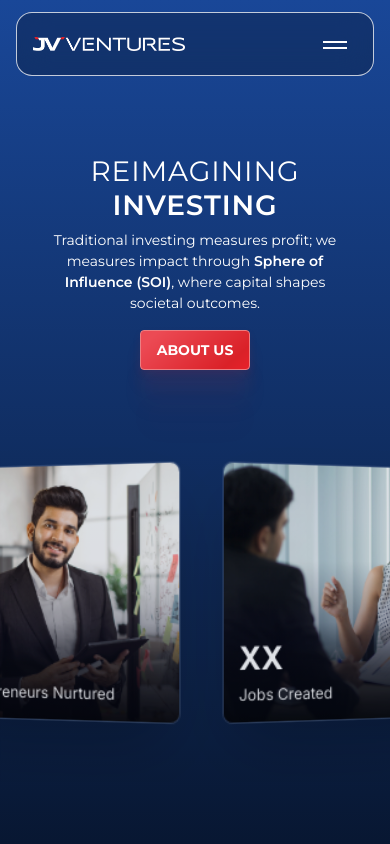
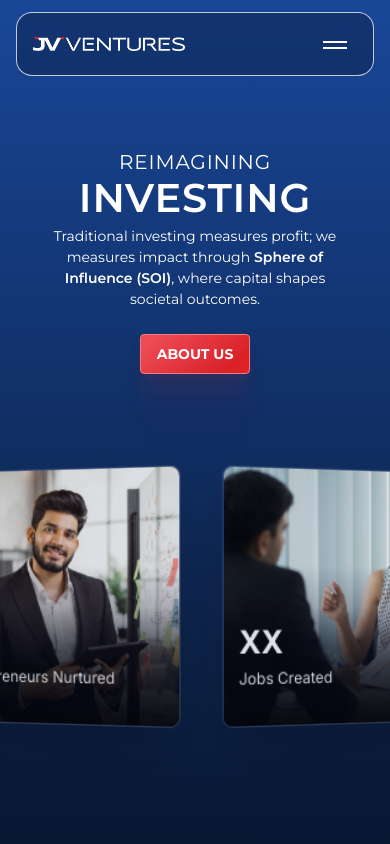
Before and after one commit to Heavy108/jv, a Next.js app: page / in a window 390 px wide. Shown: the top 844 px of the page. Built offline with nearby package versions, Linux system fonts and the light colour scheme.

Commit message:
font size

```diff
--- a/components/ui/circular-gallery.tsx
+++ b/components/ui/circular-gallery.tsx
@@ -294,7 +294,7 @@ const CircularGallery = React.forwardRef<HTMLDivElement, CircularGalleryProps>(
                     <h2 className="text-2xl md:text-3xl font-bold leading-tight">
                       {item.stats}
                     </h2>
-                    <p className="text-xs md:text-sm leading-snug mt-1 opacity-90">
+                    <p className="text-xs md:text-sm leading-snug mt-1 opacity-90 line-clamp-2 min-h-[2.6em]">
                       {item.binomial}
                     </p>
                   </div>
--- a/css/Home.module.css
+++ b/css/Home.module.css
@@ -77,7 +77,7 @@
 .title h1 {
     color: #FFF;
     font-family: Montserrat;
-    font-size: 1.75rem;
+    font-size: 1.25rem;
     font-style: normal;
     font-weight: 400;
     line-height: normal;
@@ -97,6 +97,11 @@
 
 .title span:last-child {
     font-weight: 600;
+    font-size: 2.5rem;          /* NEW — larger on mobile */
+    display: block;             /* NEW — forces it to a new line if you want it stacked */
+    line-height: 1;
+    margin-top: 4px;
+               /* tighter line-height looks better at large size */
 }
 
 .desc {
@@ -107,7 +112,7 @@
     font-weight: 400;
     /* line-height: 1.25rem; */
     /* letter-spacing: 0.035rem; */
-    margin: 0.5rem 0 1rem 0;
+    margin: 0.5rem 0 1.5rem 0;
 }
 
 .desc span {
@@ -179,6 +184,13 @@
     .galleryWrap {
         padding: 0rem 3rem;
         height: 480px;
+    }
+       .title span:last-child {
+        font-size: inherit;     /* NEW — back to normal h1 size */
+        display: inline;        /* NEW — back to inline if you used display: block above */
+        line-height: normal;
+    margin-top: 0px;
+
     }
 }
 
```
